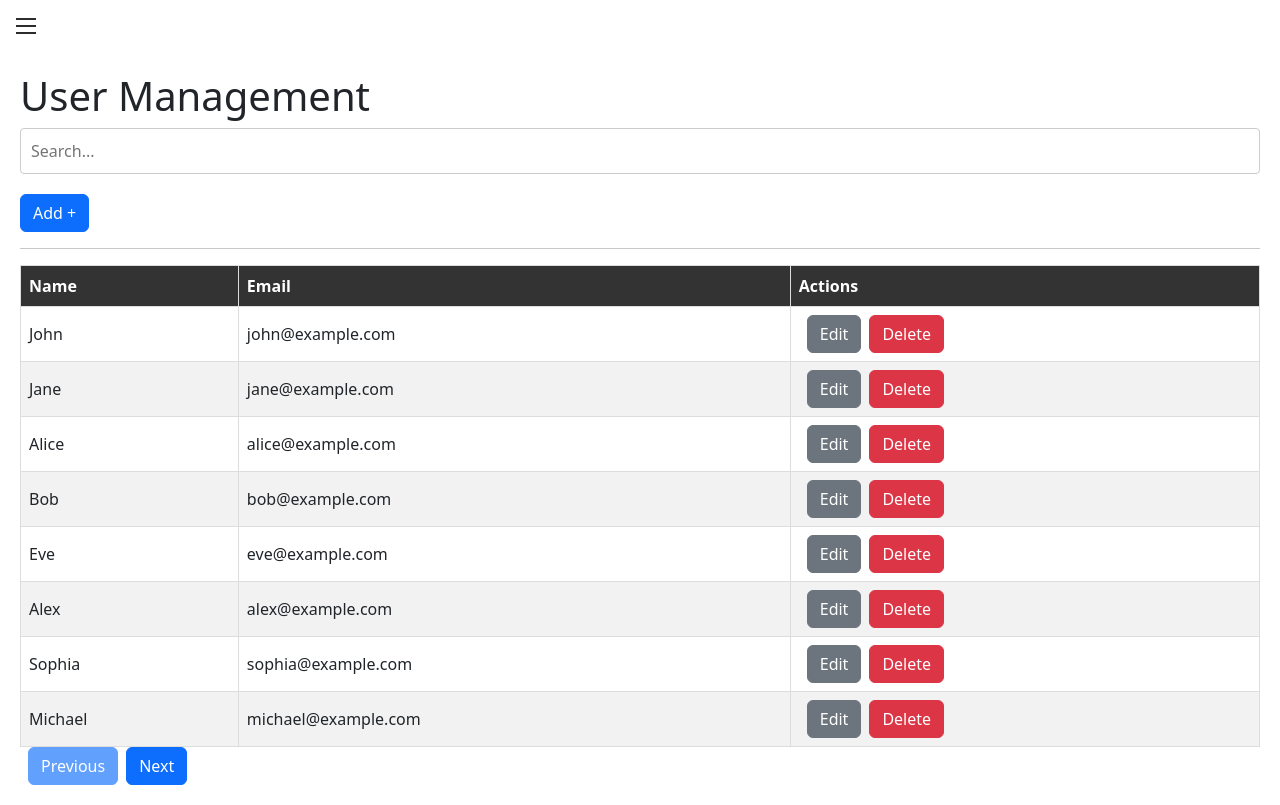
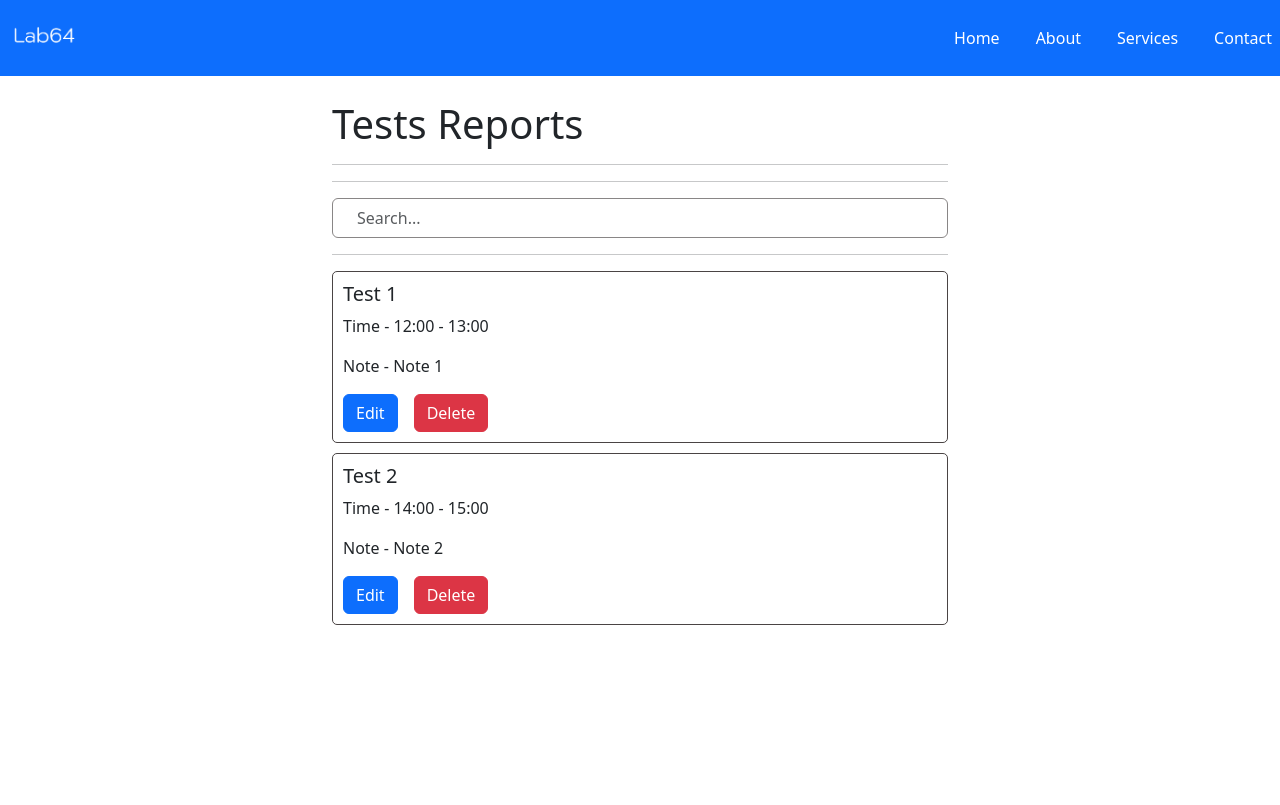
Before and after one commit to Vinuth004/lab64, a React (Vite) app: page / in a window 1280 px wide. Built offline with nearby package versions, Linux system fonts and the light colour scheme.

Commit message:
Added test report

```diff
--- /dev/null
+++ b/src/Test_report_list.tsx
@@ -0,0 +1,105 @@
+import React, { useState } from 'react';
+import 'bootstrap/dist/css/bootstrap.min.css';
+import Navbar from './Nav';
+import './chatlist.css';
+import { Modal, Button } from 'react-bootstrap';
+
+const TestList: React.FC = () => {
+  const [showModal, setShowModal] = useState(false);
+  const [selectedChatItem, setSelectedChatItem] = useState<any>(null);
+  const [searchQuery, setSearchQuery] = useState<string>('');
+
+  const openModal = (item: any) => {
+    setSelectedChatItem(item);
+    setShowModal(true);
+  };
+
+  const closeModal = () => {
+    setShowModal(false);
+  };
+
+  const chatItems = [
+    { id: 1, name: "Test 1", time: "12:00 - 13:00", note: "Note 1" },
+    { id: 2, name: "Test 2", time: "14:00 - 15:00", note: "Note 2" }
+  ];
+
+  // Filter chat items based on search query
+  const filteredChatItems = chatItems.filter(item =>
+    item.name.toLowerCase().includes(searchQuery.toLowerCase())
+  );
+
+  return (
+    <>
+      <Navbar />
+      <div className="container-fluid">
+        <div className="row">
+          <div className="col-md-6 offset-md-3">
+            <br />
+            <h1>Tests Reports</h1>
+            <hr />
+            <hr />
+            <div id="searchBarWrapper" className="">
+              <input
+                type="text"
+                className="form-control search-bar"
+                placeholder="Search..."
+                id="searchInput"
+                value={searchQuery}
+                onChange={(e) => setSearchQuery(e.target.value)}
+              />
+            </div>
+            <hr />
+            <ul className="chat-list" id="chatList">
+              {filteredChatItems.map((item) => (
+                <li className="chat-item" key={item.id}>
+                  <h5>{item.name}</h5>
+                  <p>Time - {item.time}</p>
+                  <p>Note - {item.note}</p>
+                  <div>
+                    <Button className='' variant='primary' onClick={() => openModal(item)}>Edit</Button>
+                    <Button className='GAP' variant='danger'>Delete</Button>
+                  </div>
+                </li>
+              ))}
+            </ul>
+          </div>
+        </div>
+      </div>
+      <Modal show={showModal} onHide={closeModal}>
+        <Modal.Header closeButton>
+          <Modal.Title>Edit Test</Modal.Title>
+        </Modal.Header>
+        <Modal.Body>
+          {selectedChatItem && (
+            <>
+            <label htmlFor="">Name :</label>
+            <br />
+            <br />
+            <input type="text" value={selectedChatItem.name} />
+            <hr />
+            <label htmlFor="">Time :</label>
+            <br />
+            <br />
+            <input type="text" value={selectedChatItem.time} />
+            <hr />
+            <label htmlFor="">Note :</label>
+            <br />
+            <br />
+            <input type="text" value={selectedChatItem.note} />
+            </>
+          )}
+        </Modal.Body>
+        <Modal.Footer>
+          <Button variant="primary">
+            Save Changes
+          </Button>
+          <Button variant="secondary" onClick={closeModal}>
+            Close
+          </Button>
+        </Modal.Footer>
+      </Modal>
+    </>
+  );
+}
+
+export default TestList;
--- a/src/chatlist.css
+++ b/src/chatlist.css
@@ -33,3 +33,6 @@
   .chat-list-container {
     margin-top: 50px; /* Adjust this value to leave space for the fixed search bar */
   }
+.GAP{
+  margin-left: 2vh;
+}
--- a/src/main.tsx
+++ b/src/main.tsx
@@ -8,7 +8,8 @@ import App from './Dashboard.tsx'
 import AppointmentForm from './NewAppointment.tsx'
 import UserSettings from './Settings.tsx'
 import ChatPage from './Chat.tsx'
+import TestList from './Test_report_list.tsx'
 ReactDOM.createRoot(document.getElementById('root')!).render(
 
-  <App/>
+  <TestList/>
 )
```
